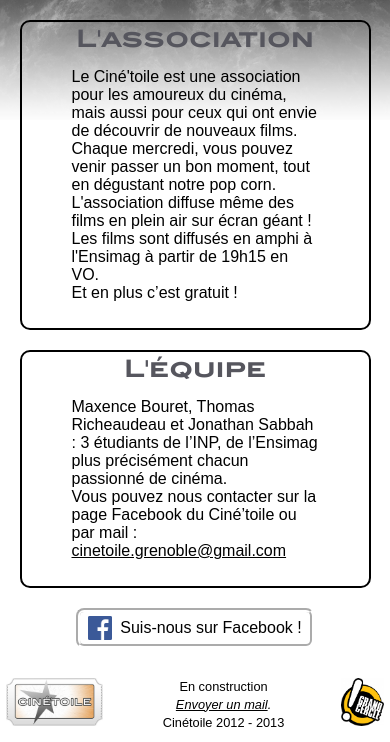
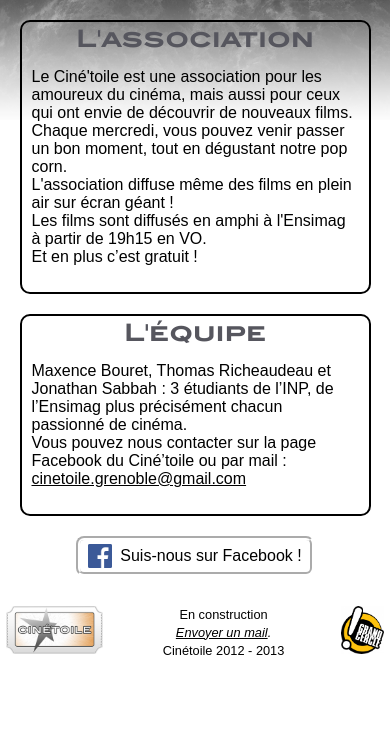
Before and after one commit to thomasbrison/cinetoile, a PHP site: page /presentation.php in a window 390 px wide. Shown: the part 204-946 px from the top of the page. After the commit the page ends 859 px from the top, so only its background shows below. Run offline with PHP 8.4, Linux system fonts and the light colour scheme; the visitor is signed in with stand-in values (Sample User, id 1); data that the repository does not hold is empty; some libraries are stand-ins or nearby versions.

Commit message:
margin removed under 480px for blockquote

```diff
--- a/css/mobile.css
+++ b/css/mobile.css
@@ -50,6 +50,11 @@
         margin-bottom: 0;
     }
 
+    blockquote {
+        margin-left: 0;
+        margin-right: 0;
+    }
+
     #contenu-footer {
         font-size: 0.8em;
     }
```
